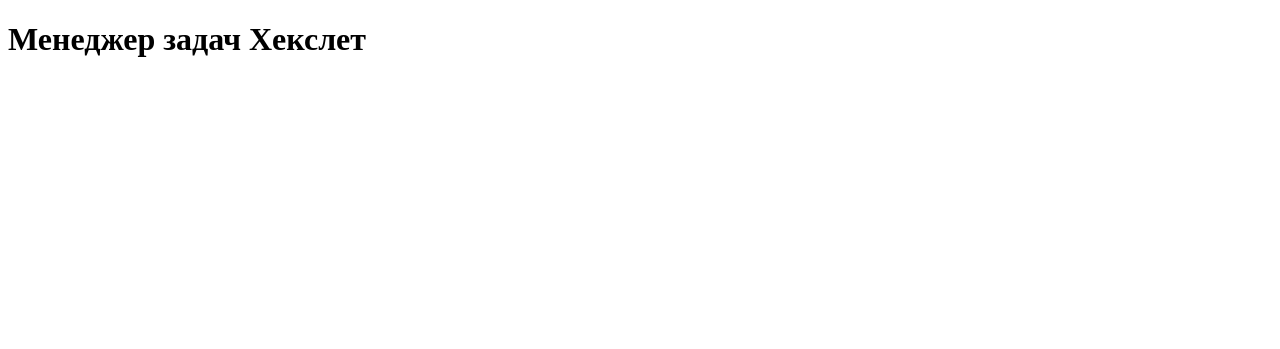
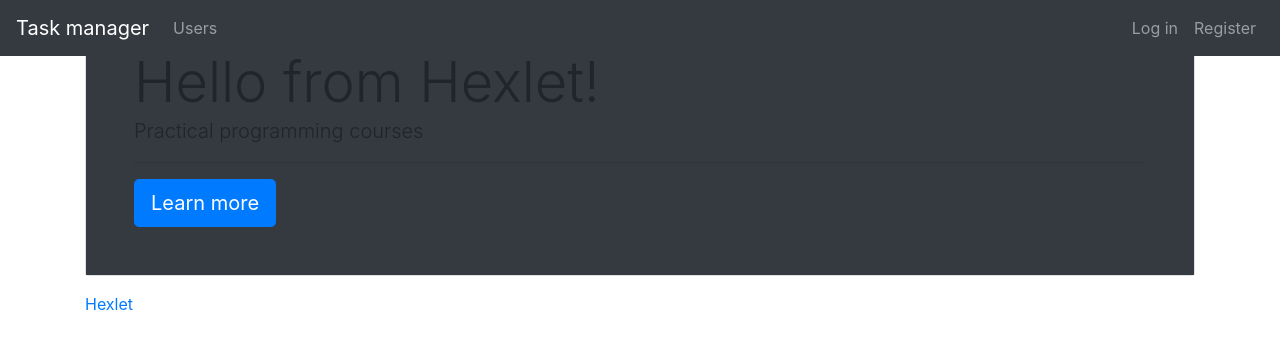
Before and after one commit to Maroosha/python-project-lvl4, a Django app: page / in a window 1280 px wide. Shown: the top 349 px of the page. Run offline with Django 4.2, Linux system fonts and the light colour scheme; some libraries are stand-ins or nearby versions.

Commit message:
i18n step

```diff
--- a/templates/base.html
+++ b/templates/base.html
@@ -1,5 +1,14 @@
-<!DOCTYPE html>
-<html lang="en">
+{# Load the tag library #}
+{% load bootstrap4 %}
+
+{# Load CSS and JavaScript #}
+{% bootstrap_css %}
+{% bootstrap_javascript jquery='full' %}
+
+{# Display django.contrib.messages as Bootstrap alerts #}
+{% bootstrap_messages %}
+
+{% load i18n %}
 
 <head>
     <meta charset="UTF-8">
@@ -9,7 +18,33 @@
 </head>
 
 <body>
+    <nav class="navbar navbar-expand-md navbar-dark fixed-top bg-dark">
+        <a class="navbar-brand" href="#">{% translate 'Task manager' %}</a>
+        <button class="navbar-toggler" type="button" data-toggle="collapse" data-target="#navbarCollapse" aria-controls="navbarCollapse" aria-expanded="false" aria-label="Toggle navigation">
+            <span class="navbar-toggler-icon"></span>
+        </button>
+        <div class="collapse navbar-collapse" id="navbarCollapse">
+            <ul class="navbar-nav mr-auto">
+                <li class="nav-item">
+                    <a class="nav-link" href="#">{% translate 'Users' %}</a>
+                </li>
+            </ul>
+            <ul class="navbar-nav">
+                <li  class="nav-item">
+                    <a class="nav-link" href="#">{% translate 'Log in' %}</a>
+                </li>
+                <li  class="nav-item">
+                    <a class="nav-link" href="#">{% translate 'Register' %}</a>
+                </li>
+            </ul>
+        </div>
+    </nav>
     {% block content %}{% endblock %}
+    <footer class="footer mt-auto py-3">
+        <div class="container">
+            <a target="_blank" href="#">Hexlet</a>
+        </div>
+    </footer>
 </body>
 
 </html>
--- a/templates/index.html
+++ b/templates/index.html
@@ -1,5 +1,15 @@
 {% extends "base.html" %}
+{% load i18n %}
 {% block title %}Task manager{% endblock %}
 {% block content %}
-<h1>Менеджер задач Хекслет</h1>
+<div class="container wrapper flex-grow-1">
+    <div class="card">
+        <div class="card-body p-5 bg-dark">
+            <div class="display-4">{% translate 'Hello from Hexlet!' %}</div>
+            <p class="lead">{% translate 'Practical programming courses' %}</p>
+            <hr>
+            <a class="btn btn-primary btn-lg" href="#">{% translate 'Learn more' %}</a>
+        </div>
+    </div>
+</div>
 {% endblock %}
```
Also changed, not shown: task_manager/settings.py (+19 -0 lines), locale/ru/LC_MESSAGES/django.po (added), 1 other file.
